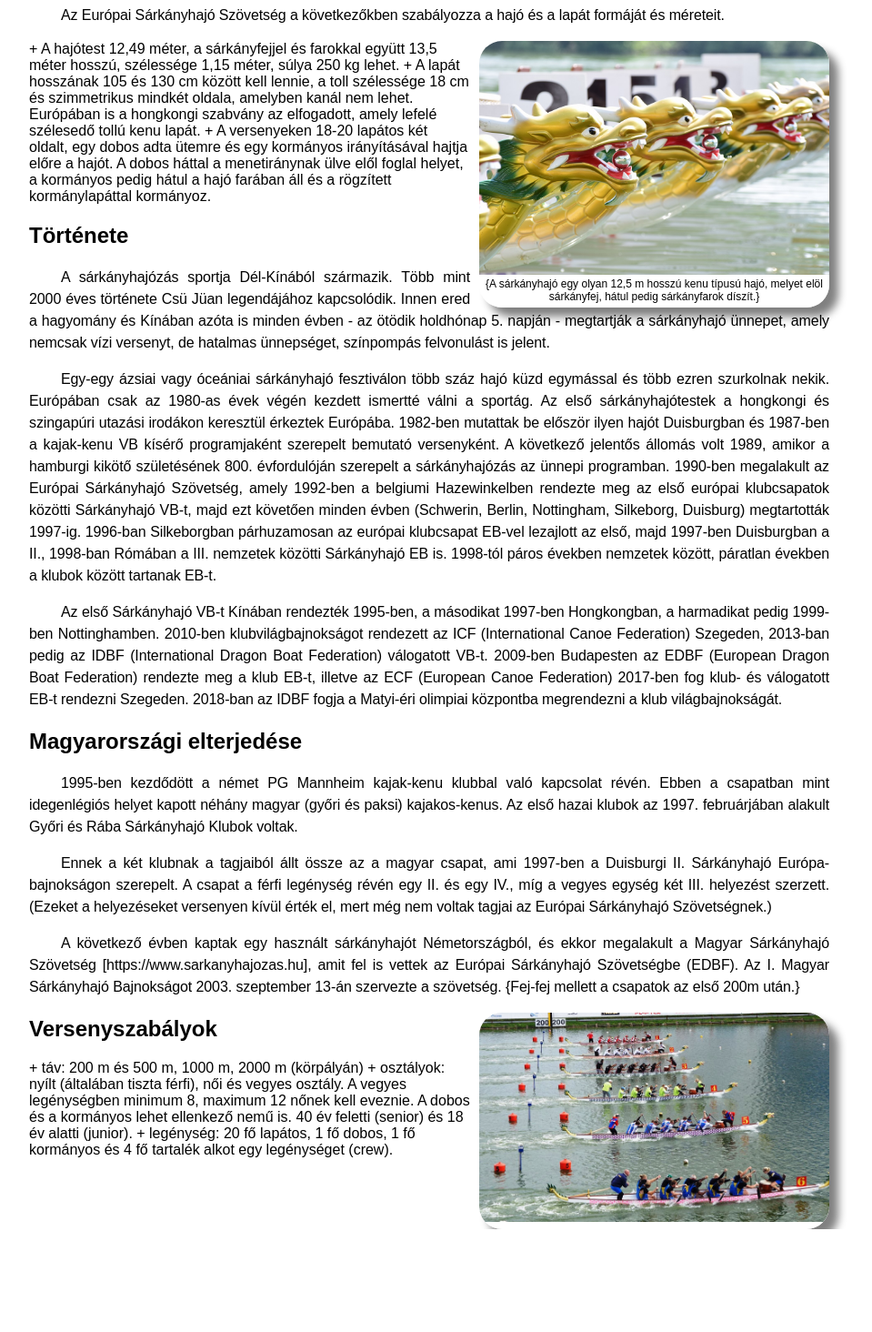
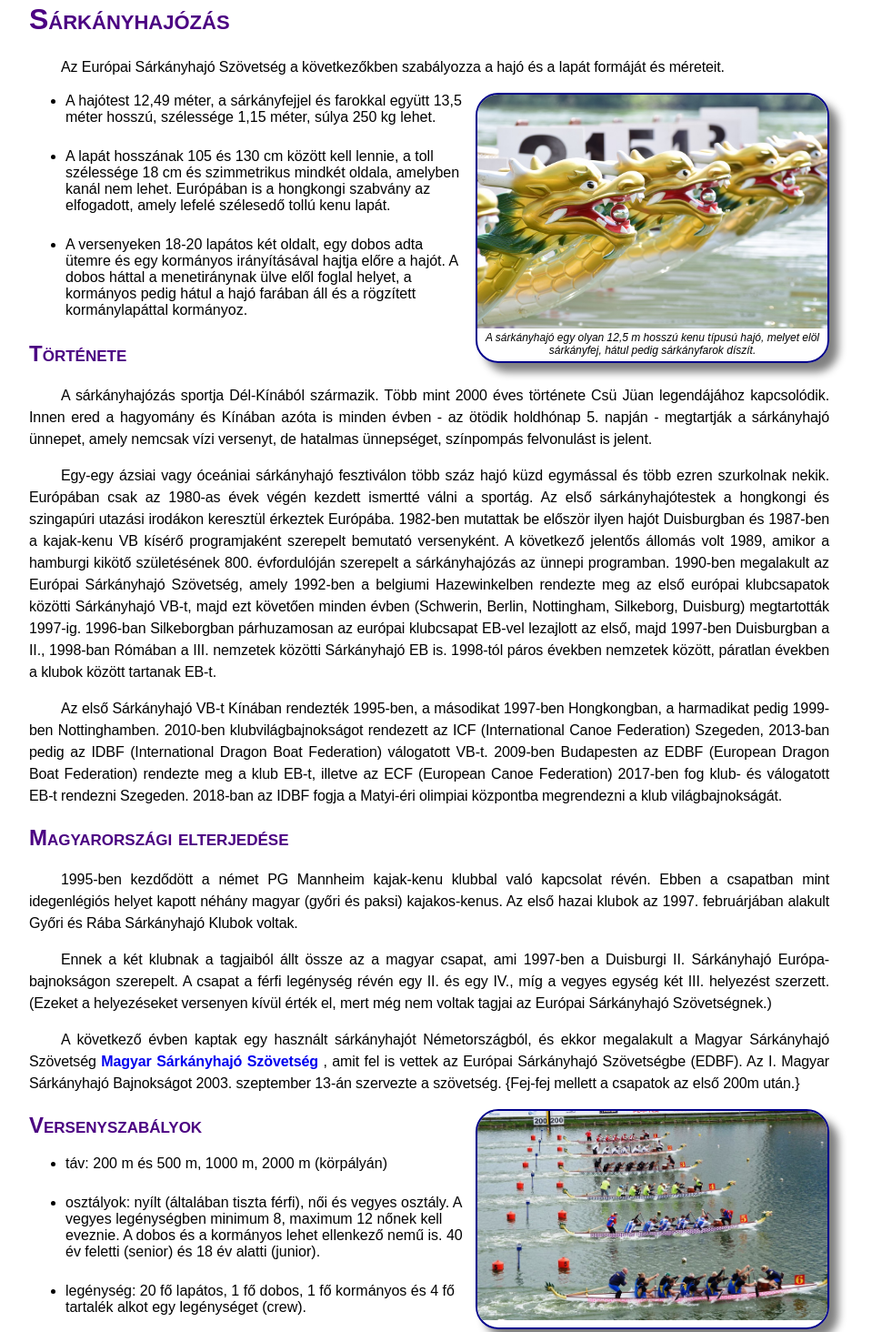
Before and after one commit to umas5099/S-rk-nyhaj-, a plain HTML site: page index.html in a window 1280 px wide. Shown: the part 103-1567 px from the top of the page at 91% size, without its empty margins (168-1127 px from the left). Before the commit the page ends 1454 px from the top, so only its background shows below. Drawn offline with Linux system fonts and the light colour scheme; files whose address does not match are found by name.

Commit message:
=uzuizu=

```diff
--- a/css/sarkany.css
+++ b/css/sarkany.css
@@ -11,9 +11,10 @@ body{
 	margin-bottom: 50px;
 	border-top-left-radius: 50px;
 	border-bottom-right-radius: 50px;
+  padding: 35px;
 }
 
-h1{
+h1,h2{
 	color: indigo;
 	font-variant: small-caps;
 	text-shadow: 1px 1px white;
@@ -37,6 +38,9 @@ p{
   border-radius: 25px;
   overflow: hidden;
   box-shadow: 10px 10px 10px gray;
+  border: 2px solid darkblue;
+  font-style: italic;
+
 }
 
 .kepkeret img{
@@ -48,4 +52,8 @@ p{
 
 a{
   text-decoration: none;
+  font-weight: 700;
 }
+li {
+  margin: 0px 0px 25px 0px;
+}
--- a/index.html
+++ b/index.html
@@ -20,19 +20,27 @@
           alt="Sárkányfej a hajón"
           title="Sárkányfej a hajón"
         />
-        {A sárkányhajó egy olyan 12,5 m hosszú kenu típusú hajó, melyet elöl
-        sárkányfej, hátul pedig sárkányfarok díszít.}
+        A sárkányhajó egy olyan 12,5 m hosszú kenu típusú hajó, melyet elöl
+        sárkányfej, hátul pedig sárkányfarok díszít.
       </div>
-
-      + A hajótest 12,49 méter, a sárkányfejjel és farokkal együtt 13,5 méter
-      hosszú, szélessége 1,15 méter, súlya 250 kg lehet. + A lapát hosszának 105
-      és 130 cm között kell lennie, a toll szélessége 18 cm és szimmetrikus
-      mindkét oldala, amelyben kanál nem lehet. Európában is a hongkongi
-      szabvány az elfogadott, amely lefelé szélesedő tollú kenu lapát. + A
-      versenyeken 18-20 lapátos két oldalt, egy dobos adta ütemre és egy
-      kormányos irányításával hajtja előre a hajót. A dobos háttal a
-      menetiránynak ülve elől foglal helyet, a kormányos pedig hátul a hajó
-      farában áll és a rögzített kormánylapáttal kormányoz.
+      <ul>
+        <li>
+          A hajótest 12,49 méter, a sárkányfejjel és farokkal együtt 13,5 méter
+          hosszú, szélessége 1,15 méter, súlya 250 kg lehet.
+        </li>
+        <li>
+          A lapát hosszának 105 és 130 cm között kell lennie, a toll szélessége
+          18 cm és szimmetrikus mindkét oldala, amelyben kanál nem lehet.
+          Európában is a hongkongi szabvány az elfogadott, amely lefelé
+          szélesedő tollú kenu lapát.
+        </li>
+        <li>
+          A versenyeken 18-20 lapátos két oldalt, egy dobos adta ütemre és egy
+          kormányos irányításával hajtja előre a hajót. A dobos háttal a
+          menetiránynak ülve elől foglal helyet, a kormányos pedig hátul a hajó
+          farában áll és a rögzített kormánylapáttal kormányoz.
+        </li>
+      </ul>
 
       <h2>Története</h2>
 
@@ -94,10 +102,12 @@
       <p>
         A következő évben kaptak egy használt sárkányhajót Németországból, és
         ekkor megalakult a Magyar Sárkányhajó Szövetség
-        [https://www.sarkanyhajozas.hu], amit fel is vettek az Európai
-        Sárkányhajó Szövetségbe (EDBF). Az I. Magyar Sárkányhajó Bajnokságot
-        2003. szeptember 13-án szervezte a szövetség. {Fej-fej mellett a
-        csapatok az első 200m után.}
+        <a href=" https://www.sarkanyhajozas.hu" target="_blank"
+          >Magyar Sárkányhajó Szövetség</a
+        >
+        , amit fel is vettek az Európai Sárkányhajó Szövetségbe (EDBF). Az I.
+        Magyar Sárkányhajó Bajnokságot 2003. szeptember 13-án szervezte a
+        szövetség. {Fej-fej mellett a csapatok az első 200m után.}
       </p>
       <div class="kepkeret">
         <img
@@ -108,12 +118,19 @@
       </div>
       <h2>Versenyszabályok</h2>
 
-      + táv: 200 m és 500 m, 1000 m, 2000 m (körpályán) + osztályok: nyílt
-      (általában tiszta férfi), női és vegyes osztály. A vegyes legénységben
-      minimum 8, maximum 12 nőnek kell eveznie. A dobos és a kormányos lehet
-      ellenkező nemű is. 40 év feletti (senior) és 18 év alatti (junior). +
-      legénység: 20 fő lapátos, 1 fő dobos, 1 fő kormányos és 4 fő tartalék
-      alkot egy legénységet (crew).
+      <ul>
+        <li>táv: 200 m és 500 m, 1000 m, 2000 m (körpályán)</li>
+        <li>
+          osztályok: nyílt (általában tiszta férfi), női és vegyes osztály. A
+          vegyes legénységben minimum 8, maximum 12 nőnek kell eveznie. A dobos
+          és a kormányos lehet ellenkező nemű is. 40 év feletti (senior) és 18
+          év alatti (junior).
+        </li>
+        <li>
+          legénység: 20 fő lapátos, 1 fő dobos, 1 fő kormányos és 4 fő tartalék
+          alkot egy legénységet (crew).
+        </li>
+      </ul>
     </div>
   </body>
 </html>
```
